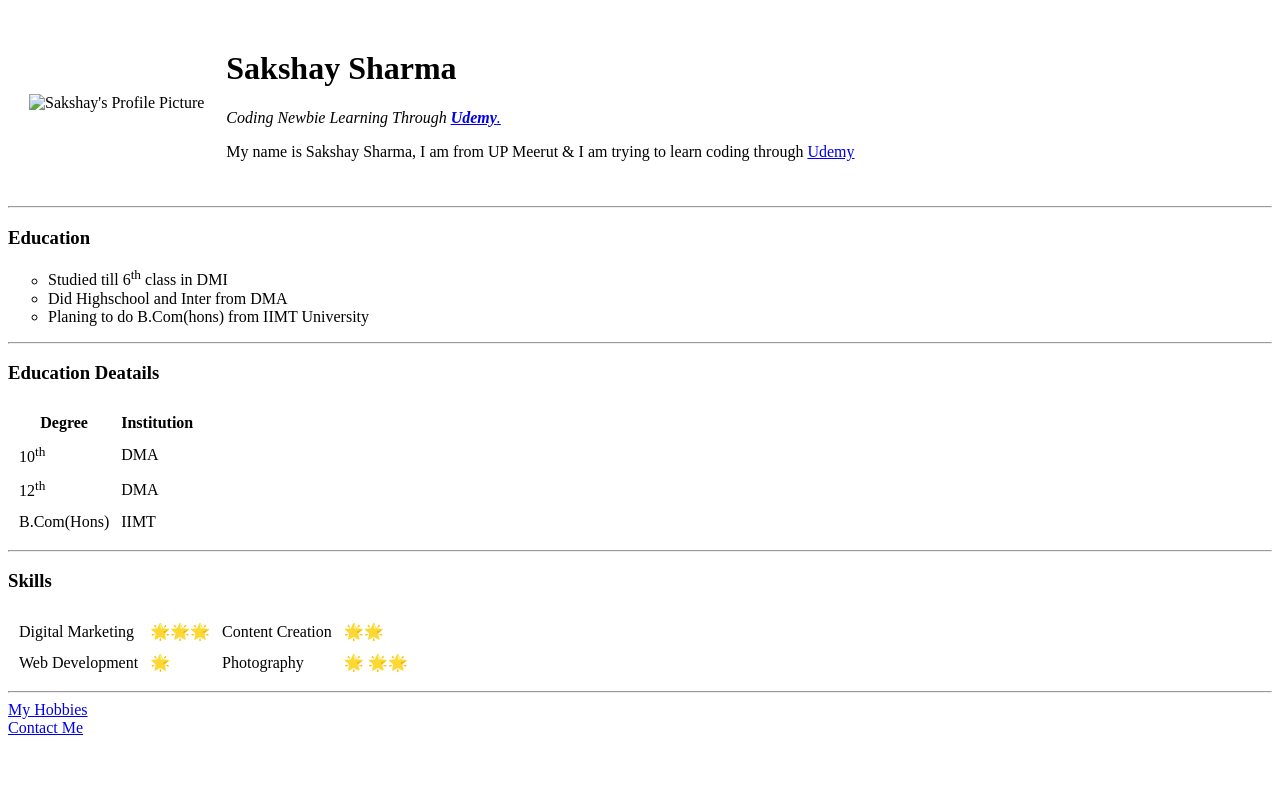
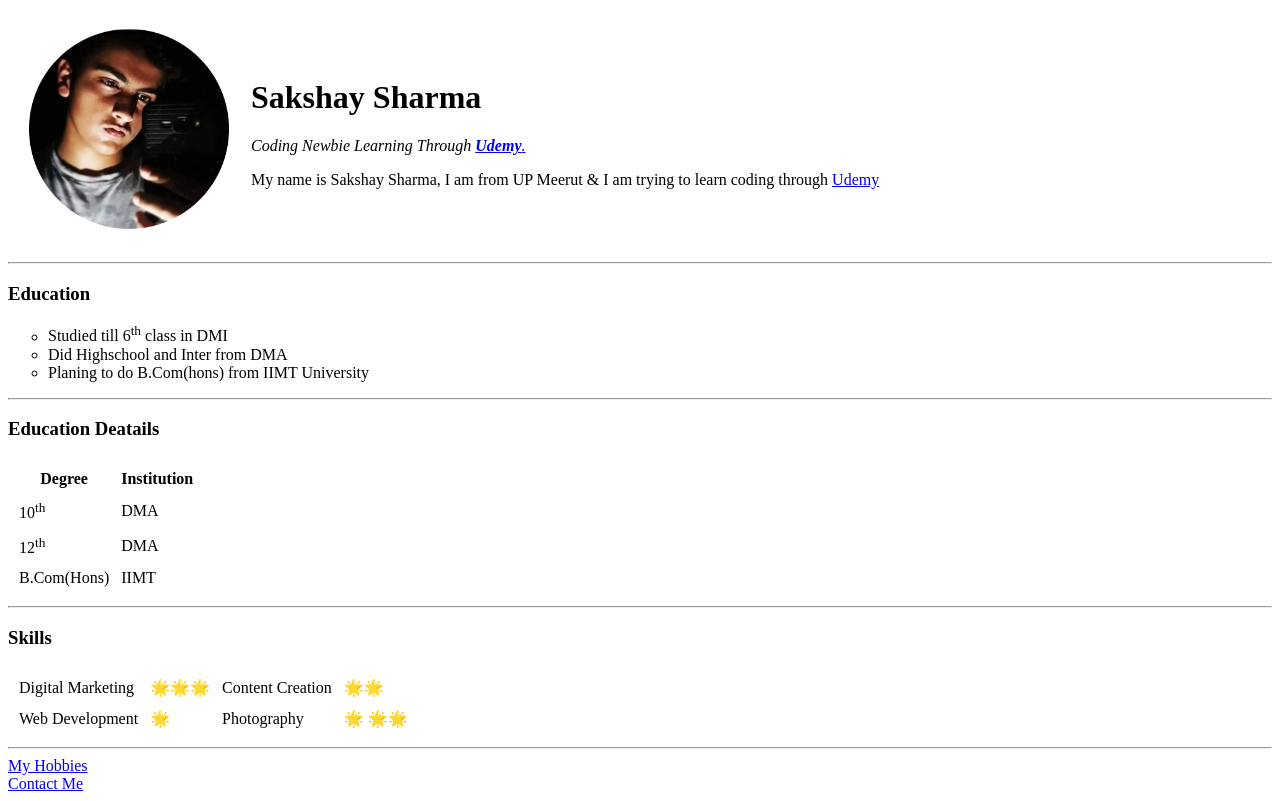
Before and after one commit to Sakshay2004/cv, a plain HTML site: page index.html in a window 1280 px wide. Drawn offline with Linux system fonts and the light colour scheme.

Commit message:
Update index.html

```diff
--- a/index.html
+++ b/index.html
@@ -9,7 +9,7 @@
 <body>
   <table cellspacing="20">
     <tr>
-      <td><img src="images\profile picture-modified.png" alt="Sakshay's Profile Picture" style="width:200px;hieght:200px;"></td>
+      <td><img src="images\sakshay.png" alt="Sakshay's Profile Picture" style="width:200px;hieght:200px;"></td>
       <td>
         <h1>Sakshay Sharma</h1>
         <p><em>Coding Newbie Learning Through <a href="https://www.udemy.com" target="_blank"><strong>Udemy</strong>.</em></p></a>
```
